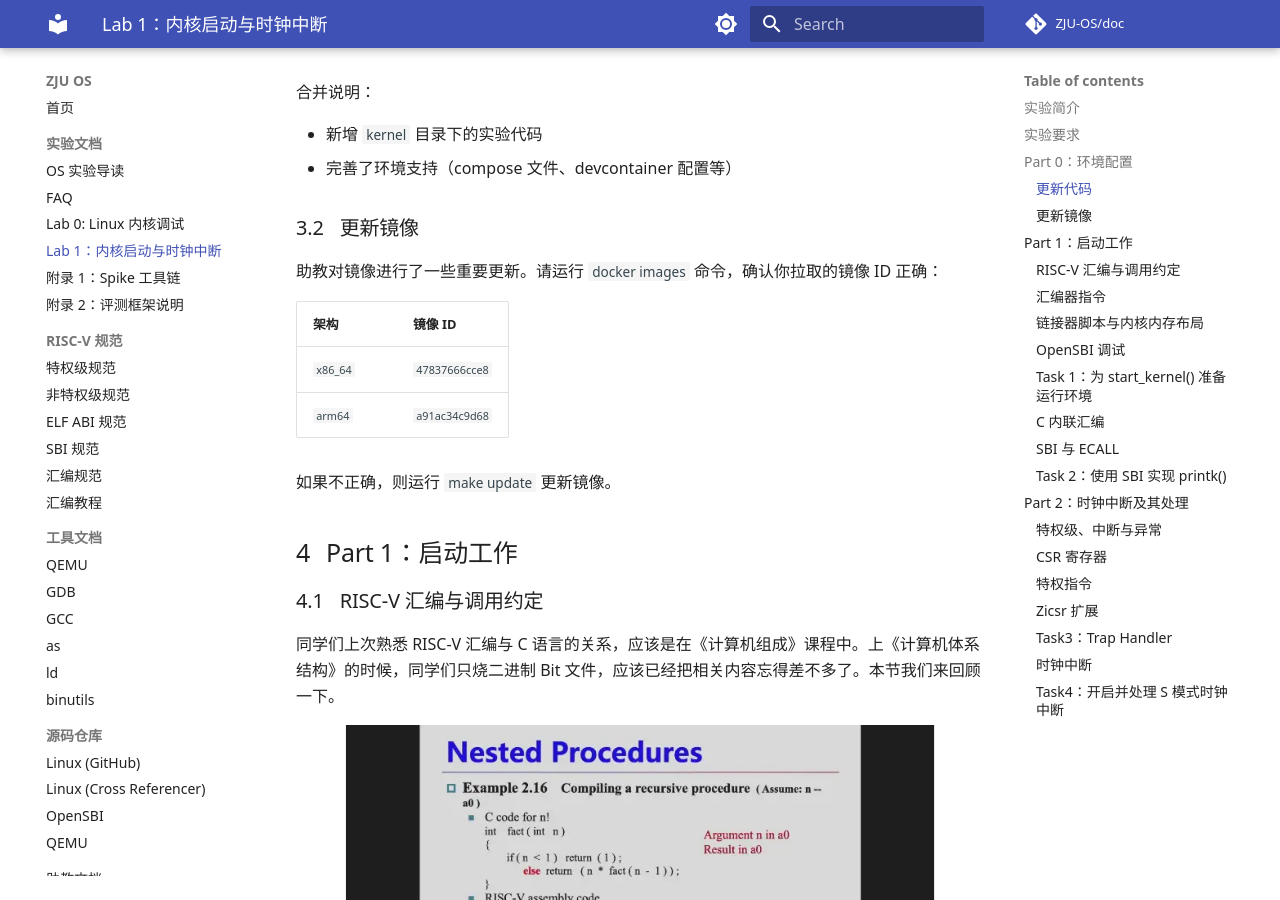
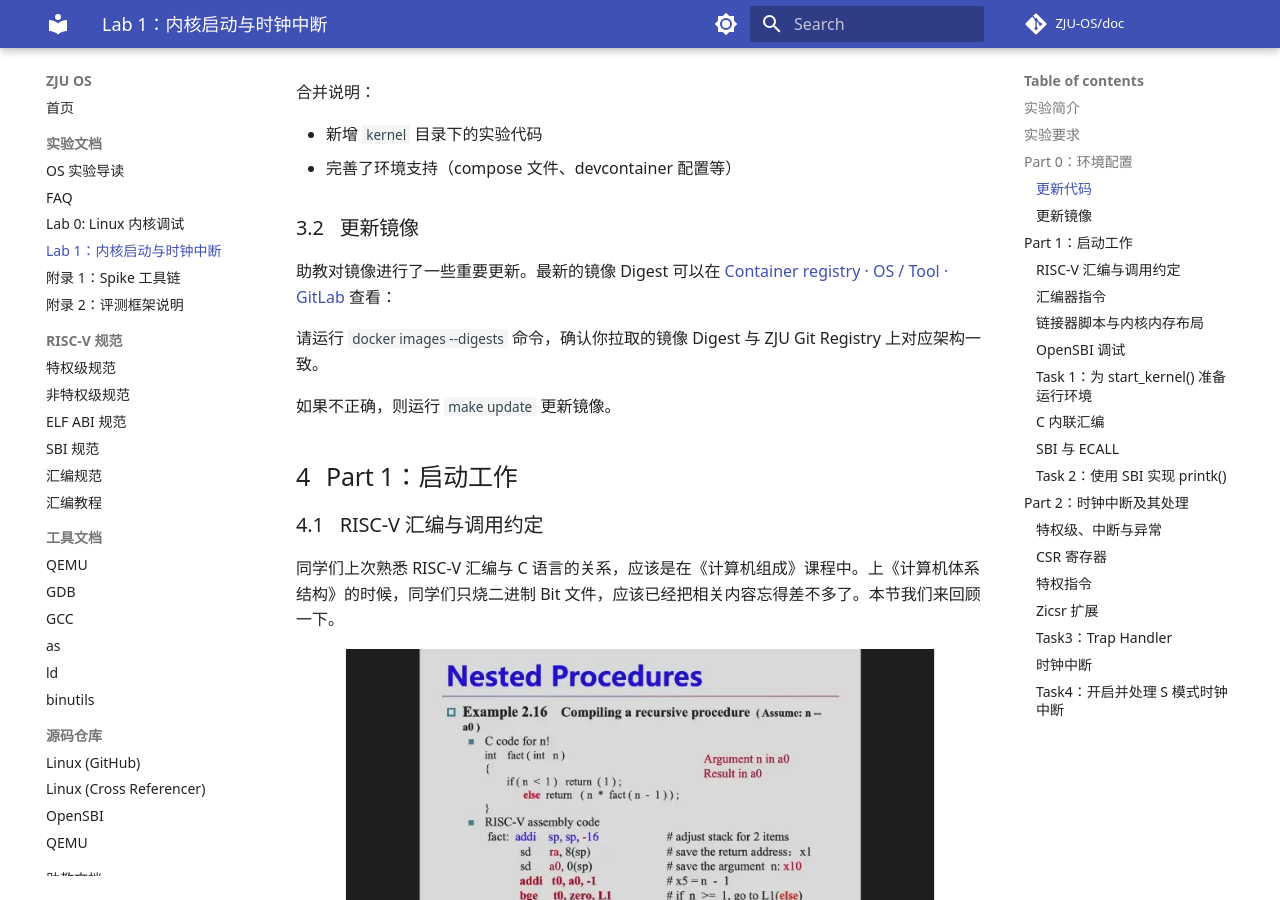
Before and after one commit to hharryz/zju-os-doc, an MkDocs documentation site: the page built from docs/lab1.md, in a window 1280 px wide and 900 px high, scrolled down 2220 px. Built offline with MkDocs 1.6.1 and Material for MkDocs 9.7.7, drawn with Linux system fonts in a browser that asks for light colours; comment, search, counter and statistics services are not loaded.

Commit message:
lab1: fix docker digest

```diff
--- a/docs/lab1.md
+++ b/docs/lab1.md
@@ -80,12 +80,9 @@
 
 ### 更新镜像
 
-助教对镜像进行了一些重要更新。请运行 `docker images` 命令，确认你拉取的镜像 ID 正确：
+助教对镜像进行了一些重要更新。最新的镜像 Digest 可以在 [Container registry · OS / Tool · GitLab](https://git.zju.edu.cn/os/tool/container_registry/15) 查看：
 
-| 架构 | 镜像 ID |
-| ---- | ------- |
-| `x86_64` | `47837666cce8` |
-| `arm64` | `a91ac34c9d68` |
+请运行 `docker images --digests` 命令，确认你拉取的镜像 Digest 与 ZJU Git Registry 上对应架构一致。
 
 如果不正确，则运行 `make update` 更新镜像。
 
```
